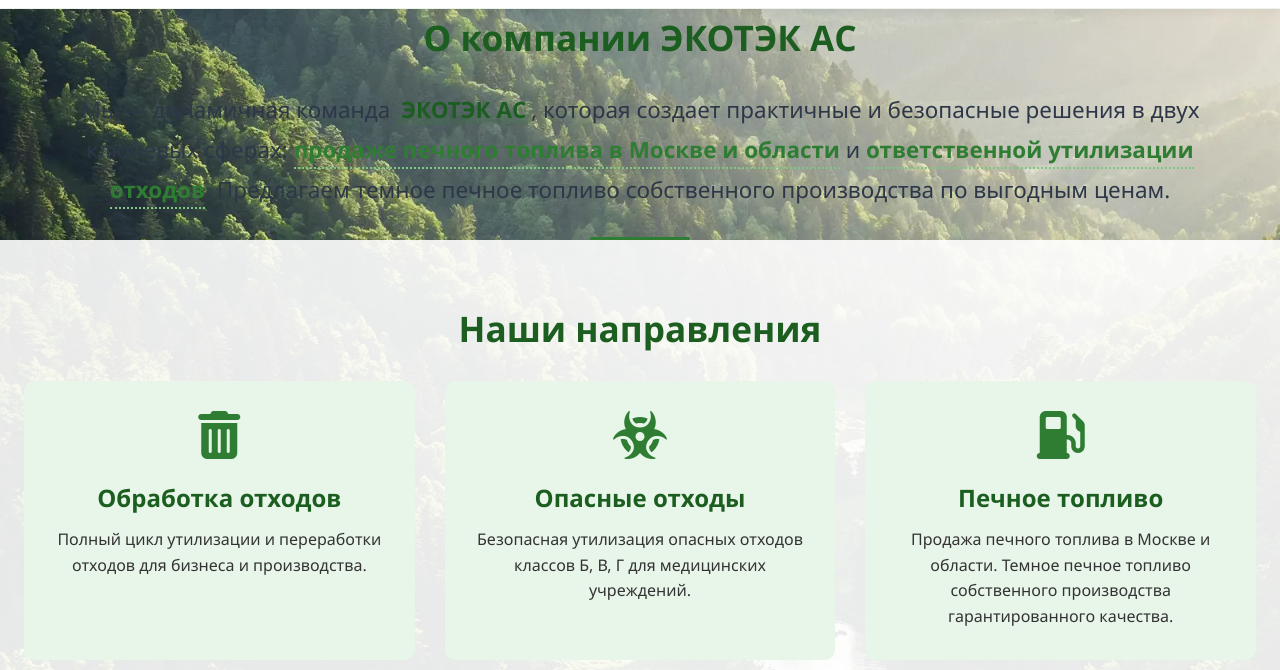
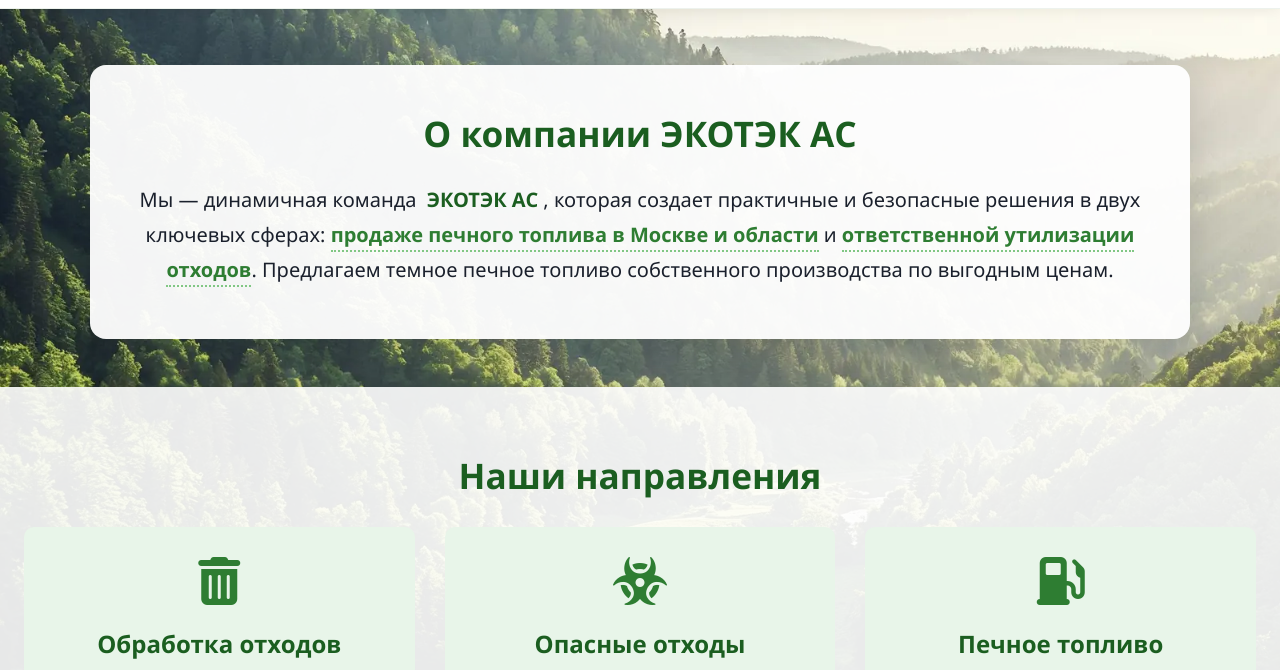
Before and after one commit to abudkina/EcoTekTest, a website: page public/about.html in a window 1280 px wide. Shown: the part 71-741 px from the top of the page. Drawn offline with Linux system fonts and the light colour scheme.

Commit message:
Fix about page text readability with opaque content panel

```diff
--- a/public/static/css/styles.css
+++ b/public/static/css/styles.css
@@ -989,39 +989,40 @@ nav a:focus-visible::after {
 }
 
 .about-details {
-    padding: 0px 0;
+    padding: 56px 0 48px;
     background: transparent;
     position: relative;
 }
 
 .about-content {
-    max-width: 1200px;
+    max-width: 1100px;
     margin: 0 auto;
+    padding: 40px 48px 44px;
+    background: rgba(255, 255, 255, 0.95);
+    border-radius: 16px;
+    box-shadow: 0 12px 40px rgba(0, 0, 0, 0.14);
+}
+
+.about-content .section-title {
+    margin-bottom: 20px;
 }
 
 .about-intro {
     text-align: center;
     position: relative;
-    padding-bottom: 30px;
+    padding-bottom: 8px;
 }
 
 .about-intro::after {
-    content: '';
-    position: absolute;
-    bottom: 0;
-    left: 50%;
-    transform: translateX(-50%);
-    width: 100px;
-    height: 3px;
-    background-color: #2e7d32;
-    border-radius: 2px;
+    display: none;
 }
 
 .lead-text {
-    font-size: 1.4rem;
-    line-height: 1.8;
-    color: #2d3748;
+    font-size: 1.25rem;
+    line-height: 1.75;
+    color: #1a202c;
     font-weight: 500;
+    margin: 0;
 }
 
 .highlight {
@@ -1330,11 +1331,17 @@ nav a:focus-visible::after {
 /* Адаптивность */
 @media (max-width: 768px) {
     .about-details {
-        padding: 0;
+        padding: 32px 0 28px;
+    }
+
+    .about-content {
+        padding: 28px 20px 32px;
+        border-radius: 12px;
     }
 
     .lead-text {
-        font-size: 1.2rem;
+        font-size: 1.05rem;
+        line-height: 1.65;
     }
 
     .expertise-grid {
@@ -1602,6 +1609,13 @@ a.service-item--link:focus-visible {
     font-size: 1.5rem;
     color: #1b5e20;
     margin-bottom: 10px;
+}
+
+.service-item p {
+    margin: 0;
+    color: #2d3748;
+    font-size: 0.98rem;
+    line-height: 1.55;
 }
 
 .catalog {
```
